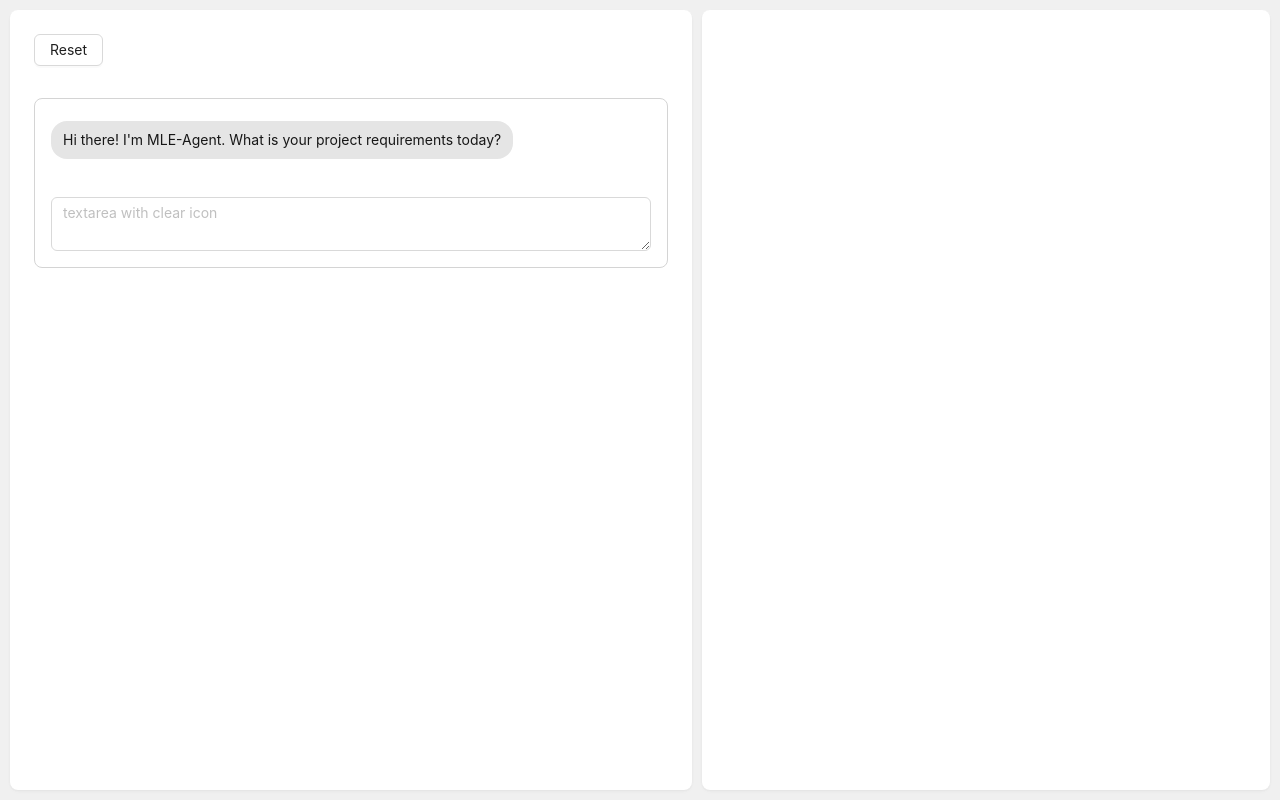
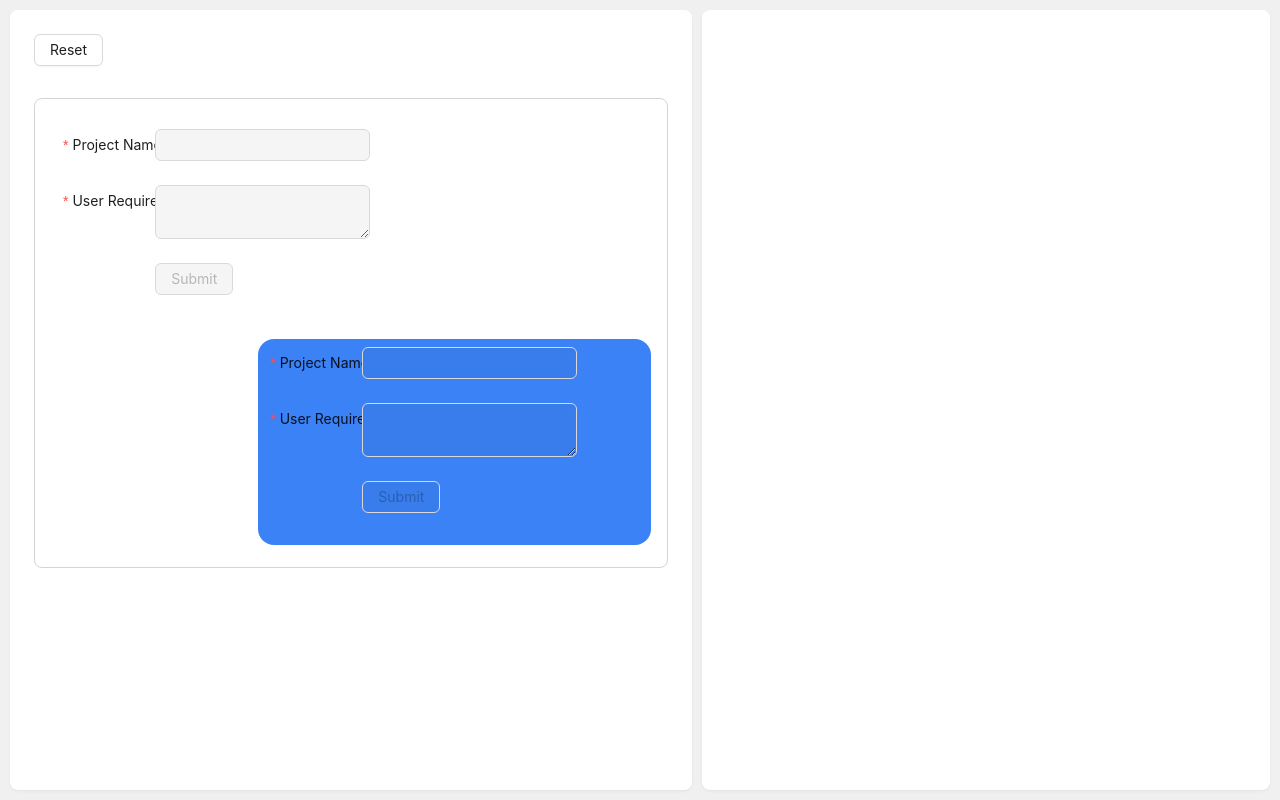
Before and after one commit to MLSysOps/MLE-agent, a Next.js app in the folder web/: page / in a window 1280 px wide. Built offline with nearby package versions, Linux system fonts and the light colour scheme.

Commit message:
💄 ui: added ui framework to define adapter views

```diff
--- a/web/components/Agent/Chat.tsx
+++ b/web/components/Agent/Chat.tsx
@@ -1,16 +1,15 @@
-import { ProjectMessage } from "@/types";
+import { Message } from "@/types";
 import { FC } from "react";
-import { RequirementInput } from "../Chat/RequirementInput";
 import { ChatLoader } from "./ChatLoader";
-import { ChatMessage } from "../Chat/ChatMessage";
+import { ChatMessage } from "@components/Chat/ChatMessage";
 import { ResetChat } from "./ResetChat";
 
 import { Card } from "antd";
 
 interface Props {
-	messages: ProjectMessage[];
+	messages: Message[];
 	loading: boolean;
-	onSend: (message: ProjectMessage) => void;
+	onSend: (message: Message) => void;
 	onReset: () => void;
 }
 
@@ -33,10 +32,6 @@ export const Chat: FC<Props> = ({ messages, loading, onSend, onReset }) => {
 						<ChatLoader />
 					</div>
 				)}
-
-				<div className="mt-4 sm:mt-8 bottom-[56px] left-0 w-full">
-					<RequirementInput onSubmit={onSend} />
-				</div>
 			</div>
 		</Card>
 	);
--- a/web/components/Chat/ChatMessage.tsx
+++ b/web/components/Chat/ChatMessage.tsx
@@ -1,11 +1,31 @@
-import { ProjectMessage } from "@/types";
+import { Message } from "@/types";
 import { FC } from "react";
 
+import { MessageRequirement } from "./Requirement";
+import { MessagePlan } from "./Plan";
+import { MessageCode } from "./Code";
+import { MessageSelect } from "./Select";
+
 interface Props {
-	message: ProjectMessage;
+	message: Message;
 }
 
 export const ChatMessage: FC<Props> = ({ message }) => {
+	const renderMessageView = () => {
+		switch (message.msgType) {
+			case "requirement":
+				return <MessageRequirement message={message} />;
+			case "plan":
+				return <MessagePlan message={message} />;
+			case "code":
+				return <MessageCode message={message} />;
+			case "select":
+				return <MessageSelect message={message} />;
+			default:
+				return null;
+		}
+	};
+
 	return (
 		<div
 			className={`flex flex-col ${
@@ -14,13 +34,11 @@ export const ChatMessage: FC<Props> = ({ message }) => {
 		>
 			<div
 				className={`flex items-center ${
-					message.role === "system"
-						? "bg-neutral-200 text-neutral-900"
-						: "bg-blue-500 text-white"
-				} rounded-2xl px-3 py-2 max-w-[90%] whitespace-pre-wrap`}
+					message.role === "system" ? "bg-white" : "bg-blue-500"
+				} rounded-2xl px-3 py-2`}
 				style={{ overflowWrap: "anywhere" }}
 			>
-				{message.content}
+				{renderMessageView()}
 			</div>
 		</div>
 	);
--- /dev/null
+++ b/web/components/Chat/Code.tsx
@@ -0,0 +1,64 @@
+import { Message } from "@/types";
+import { FC, useState } from "react";
+
+import { Button, Form, Input } from "antd";
+
+const { TextArea } = Input;
+const formItemLayout = {
+	labelCol: {
+		xs: { span: 24 },
+		sm: { span: 6 },
+	},
+	wrapperCol: {
+		xs: { span: 24 },
+		sm: { span: 14 },
+	},
+};
+
+interface Props {
+	message: Message;
+}
+
+export const MessageCode: FC<Props> = ({ message }) => {
+	const [disable, setDisable] = useState<boolean>(true);
+
+	const onChange = (
+		e: React.ChangeEvent<HTMLInputElement | HTMLTextAreaElement>
+	) => {
+		console.log(e);
+	};
+
+	const handleSubmit = () => {
+		// onSubmit({ });
+		setDisable(true);
+	};
+
+	return (
+		<div className="relative">
+			<Form {...formItemLayout} variant="filled" style={{ maxWidth: 600 }}>
+				<Form.Item
+					label="Project Name"
+					name="projectName"
+					rules={[{ required: true, message: "Please input the project name" }]}
+				>
+					<Input disabled={disable} />
+				</Form.Item>
+
+				<Form.Item
+					label="User Requirements"
+					name="userRequirements"
+					rules={[
+						{ required: true, message: "Please input the user's requirements" },
+					]}
+				>
+					<Input.TextArea disabled={disable} />
+				</Form.Item>
+				<Form.Item wrapperCol={{ offset: 6, span: 16 }}>
+					<Button type="primary" htmlType="submit" disabled={disable}>
+						Submit
+					</Button>
+				</Form.Item>
+			</Form>
+		</div>
+	);
+};
--- /dev/null
+++ b/web/components/Chat/Plan.tsx
@@ -0,0 +1,64 @@
+import { Message } from "@/types";
+import { FC, useState } from "react";
+
+import { Button, Form, Input } from "antd";
+
+const { TextArea } = Input;
+const formItemLayout = {
+	labelCol: {
+		xs: { span: 24 },
+		sm: { span: 6 },
+	},
+	wrapperCol: {
+		xs: { span: 24 },
+		sm: { span: 14 },
+	},
+};
+
+interface Props {
+	message: Message;
+}
+
+export const MessagePlan: FC<Props> = ({ message }) => {
+	const [disable, setDisable] = useState<boolean>(true);
+
+	const onChange = (
+		e: React.ChangeEvent<HTMLInputElement | HTMLTextAreaElement>
+	) => {
+		console.log(e);
+	};
+
+	const handleSubmit = () => {
+		// onSubmit({ });
+		setDisable(true);
+	};
+
+	return (
+		<div className="relative">
+			<Form {...formItemLayout} variant="filled" style={{ maxWidth: 600 }}>
+				<Form.Item
+					label="Project Name"
+					name="projectName"
+					rules={[{ required: true, message: "Please input the project name" }]}
+				>
+					<Input disabled={disable} />
+				</Form.Item>
+
+				<Form.Item
+					label="User Requirements"
+					name="userRequirements"
+					rules={[
+						{ required: true, message: "Please input the user's requirements" },
+					]}
+				>
+					<Input.TextArea disabled={disable} />
+				</Form.Item>
+				<Form.Item wrapperCol={{ offset: 6, span: 16 }}>
+					<Button type="primary" htmlType="submit" disabled={disable}>
+						Submit
+					</Button>
+				</Form.Item>
+			</Form>
+		</div>
+	);
+};
--- /dev/null
+++ b/web/components/Chat/Requirement.tsx
@@ -0,0 +1,64 @@
+import { Message } from "@/types";
+import { FC, useState } from "react";
+
+import { Button, Form, Input } from "antd";
+
+const { TextArea } = Input;
+const formItemLayout = {
+	labelCol: {
+		xs: { span: 24 },
+		sm: { span: 6 },
+	},
+	wrapperCol: {
+		xs: { span: 24 },
+		sm: { span: 14 },
+	},
+};
+
+interface Props {
+	message: Message;
+}
+
+export const MessageRequirement: FC<Props> = ({ message }) => {
+	const [disable, setDisable] = useState<boolean>(true);
+
+	const onChange = (
+		e: React.ChangeEvent<HTMLInputElement | HTMLTextAreaElement>
+	) => {
+		console.log(e);
+	};
+
+	const handleSubmit = () => {
+		// onSubmit({ });
+		setDisable(true);
+	};
+
+	return (
+		<div className="relative">
+			<Form {...formItemLayout} variant="filled" style={{ maxWidth: 600 }}>
+				<Form.Item
+					label="Project Name"
+					name="projectName"
+					rules={[{ required: true, message: "Please input the project name" }]}
+				>
+					<Input disabled={disable} />
+				</Form.Item>
+
+				<Form.Item
+					label="User Requirements"
+					name="userRequirements"
+					rules={[
+						{ required: true, message: "Please input the user's requirements" },
+					]}
+				>
+					<Input.TextArea disabled={disable} />
+				</Form.Item>
+				<Form.Item wrapperCol={{ offset: 6, span: 16 }}>
+					<Button type="primary" htmlType="submit" disabled={disable}>
+						Submit
+					</Button>
+				</Form.Item>
+			</Form>
+		</div>
+	);
+};
--- a/web/components/Chat/RequirementInput.tsx
+++ /dev/null
@@ -1,36 +0,0 @@
-import { ProjectMessage } from "@/types";
-import { FC, useState } from "react";
-
-import { Input } from "antd";
-
-const { TextArea } = Input;
-
-interface Props {
-	onSubmit: (message: ProjectMessage) => void;
-}
-
-export const RequirementInput: FC<Props> = ({ onSubmit }) => {
-	const [disable, setDisable] = useState<boolean>(false);
-
-	const onChange = (
-		e: React.ChangeEvent<HTMLInputElement | HTMLTextAreaElement>
-	) => {
-		console.log(e);
-	};
-
-	const handleSubmit = () => {
-		onSubmit({ role: "user", content: "", project: "test2" });
-		setDisable(true);
-	};
-
-	return (
-		<div className="relative">
-			<TextArea
-				placeholder="textarea with clear icon"
-				allowClear
-				onChange={onChange}
-				disabled={disable}
-			/>
-		</div>
-	);
-};
--- /dev/null
+++ b/web/components/Chat/Select.tsx
@@ -0,0 +1,64 @@
+import { Message } from "@/types";
+import { FC, useState } from "react";
+
+import { Button, Form, Input } from "antd";
+
+const { TextArea } = Input;
+const formItemLayout = {
+	labelCol: {
+		xs: { span: 24 },
+		sm: { span: 6 },
+	},
+	wrapperCol: {
+		xs: { span: 24 },
+		sm: { span: 14 },
+	},
+};
+
+interface Props {
+	message: Message;
+}
+
+export const MessageSelect: FC<Props> = ({ message }) => {
+	const [disable, setDisable] = useState<boolean>(true);
+
+	const onChange = (
+		e: React.ChangeEvent<HTMLInputElement | HTMLTextAreaElement>
+	) => {
+		console.log(e);
+	};
+
+	const handleSubmit = () => {
+		// onSubmit({ });
+		setDisable(true);
+	};
+
+	return (
+		<div className="relative">
+			<Form {...formItemLayout} variant="filled" style={{ maxWidth: 600 }}>
+				<Form.Item
+					label="Project Name"
+					name="projectName"
+					rules={[{ required: true, message: "Please input the project name" }]}
+				>
+					<Input disabled={disable} />
+				</Form.Item>
+
+				<Form.Item
+					label="User Requirements"
+					name="userRequirements"
+					rules={[
+						{ required: true, message: "Please input the user's requirements" },
+					]}
+				>
+					<Input.TextArea disabled={disable} />
+				</Form.Item>
+				<Form.Item wrapperCol={{ offset: 6, span: 16 }}>
+					<Button type="primary" htmlType="submit" disabled={disable}>
+						Submit
+					</Button>
+				</Form.Item>
+			</Form>
+		</div>
+	);
+};
--- a/web/pages/index.tsx
+++ b/web/pages/index.tsx
@@ -1,12 +1,12 @@
 import { Chat } from "@/components/Agent/Chat";
-import { ProjectMessage } from "@/types";
+import { Message } from "@/types";
 import Head from "next/head";
 import { useEffect, useRef, useState } from "react";
 
 import { Card } from "antd";
 
 export default function Home() {
-	const [messages, setMessages] = useState<ProjectMessage[]>([]);
+	const [messages, setMessages] = useState<Message[]>([]);
 	const [loading, setLoading] = useState<boolean>(false);
 	const messagesEndRef = useRef<HTMLDivElement>(null);
 
@@ -16,78 +16,78 @@ export default function Home() {
 	};
 
 	// Handle sending a message
-	const handleSend = async (message: ProjectMessage) => {
+	const handleSend = async (message: Message) => {
 		const updatedMessages = [...messages, message];
 
 		setMessages(updatedMessages);
 		setLoading(true);
 
-		const response = await fetch(
-			`http://localhost:8000/chat?project=${encodeURIComponent(
-				message.project.toString()
-			)}&message=${encodeURIComponent(message.content.toString())}`,
-			{
-				headers: {
-					"Content-Type": "application/json",
-				},
-				method: "GET",
-			}
-		);
+		// const response = await fetch(
+		// 	`http://localhost:8000/chat?project=${encodeURIComponent(
+		// 		message.project.toString()
+		// 	)}&message=${encodeURIComponent(message.content.toString())}`,
+		// 	{
+		// 		headers: {
+		// 			"Content-Type": "application/json",
+		// 		},
+		// 		method: "GET",
+		// 	}
+		// );
 
-		if (!response.ok) {
-			setLoading(false);
-			throw new Error(response.statusText);
-		}
+		// if (!response.ok) {
+		// 	setLoading(false);
+		// 	throw new Error(response.statusText);
+		// }
 
-		const data = response.body;
+		// const data = response.body;
 
-		if (!data) {
-			setLoading(false);
-			return;
-		}
+		// if (!data) {
+		// 	setLoading(false);
+		// 	return;
+		// }
 
-		const reader = data.getReader();
-		const decoder = new TextDecoder();
-		let done = false;
-		let isFirst = true;
+		// const reader = data.getReader();
+		// const decoder = new TextDecoder();
+		// let done = false;
+		// let isFirst = true;
 
-		while (!done) {
-			const { value, done: doneReading } = await reader.read();
-			done = doneReading;
-			const chunkValue = decoder.decode(value, { stream: true });
+		// while (!done) {
+		// 	const { value, done: doneReading } = await reader.read();
+		// 	done = doneReading;
+		// 	const chunkValue = decoder.decode(value, { stream: true });
 
-			setLoading(false);
-			if (isFirst) {
-				isFirst = false;
-				setMessages((messages) => [
-					...messages,
-					{
-						role: "system",
-						content: chunkValue,
-						project: message.project,
-					},
-				]);
-			} else {
-				setMessages((messages) => {
-					const lastMessage = messages[messages.length - 1];
-					const updatedMessage = {
-						...lastMessage,
-						content: lastMessage.content + chunkValue,
-					};
-					return [...messages.slice(0, -1), updatedMessage];
-				});
-			}
+		// 	setLoading(false);
+		// 	if (isFirst) {
+		// 		isFirst = false;
+		// 		setMessages((messages) => [
+		// 			...messages,
+		// 			{
+		// 				role: "system",
+		// 				content: chunkValue,
+		// 				project: message.project,
+		// 			},
+		// 		]);
+		// 	} else {
+		// 		setMessages((messages) => {
+		// 			const lastMessage = messages[messages.length - 1];
+		// 			const updatedMessage = {
+		// 				...lastMessage,
+		// 				content: lastMessage.content + chunkValue,
+		// 			};
+		// 			return [...messages.slice(0, -1), updatedMessage];
+		// 		});
+		// }
 
-			// Scroll to bottom after each chunk is added
-			scrollToBottom();
-		}
+		// Scroll to bottom after each chunk is added
+		// 	scrollToBottom();
+		// }
 	};
 
 	const handleReset = () => {
 		setMessages([
 			{
 				role: "system",
-				content: `Hi there! I'm MLE-Agent. What is your project requirements today?`,
+				msgType: "requirement",
 				project: "test2",
 			},
 		]);
@@ -101,7 +101,12 @@ export default function Home() {
 		setMessages([
 			{
 				role: "system",
-				content: `Hi there! I'm MLE-Agent. What is your project requirements today?`,
+				msgType: "requirement",
+				project: "test2",
+			},
+			{
+				role: "user",
+				msgType: "requirement",
 				project: "test2",
 			},
 		]);
```
Also changed, not shown: web/types/index.ts (+19 -3 lines), 1 other file (tests, documents, lock files or other folders).
